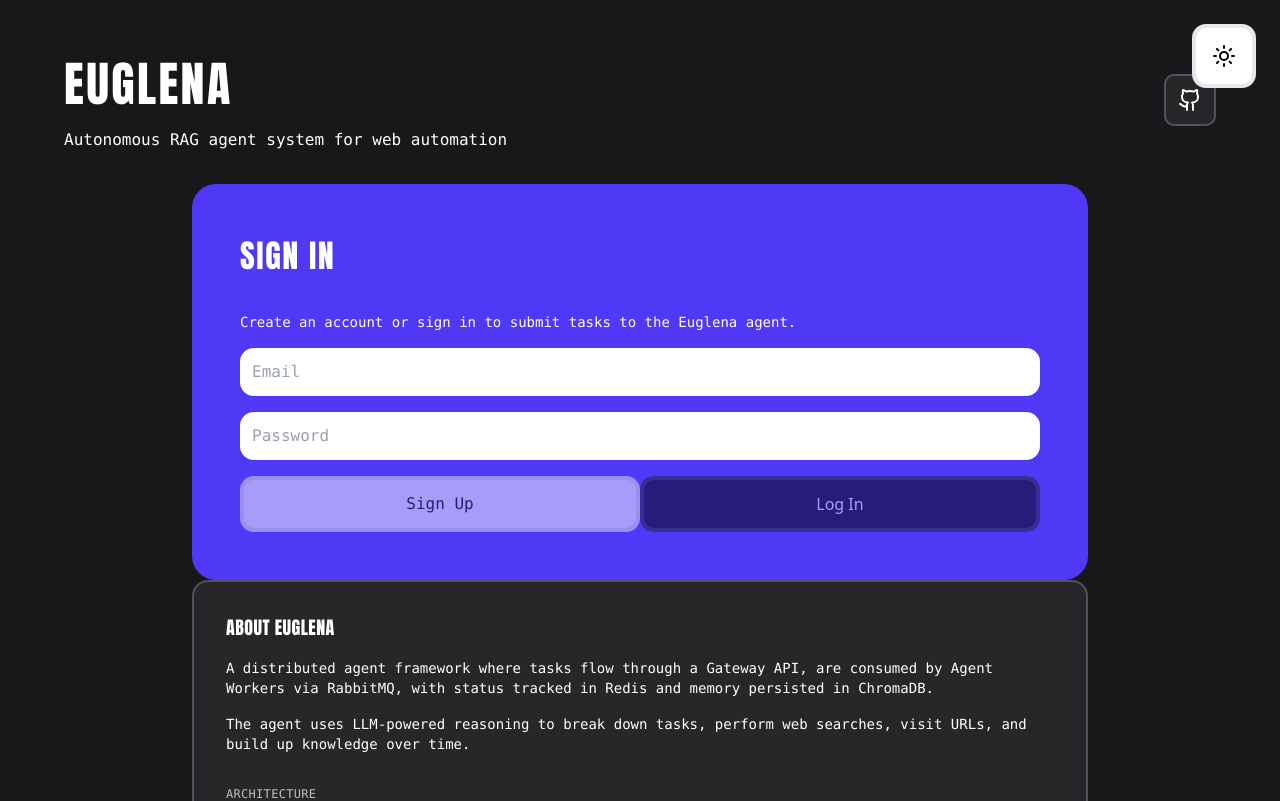
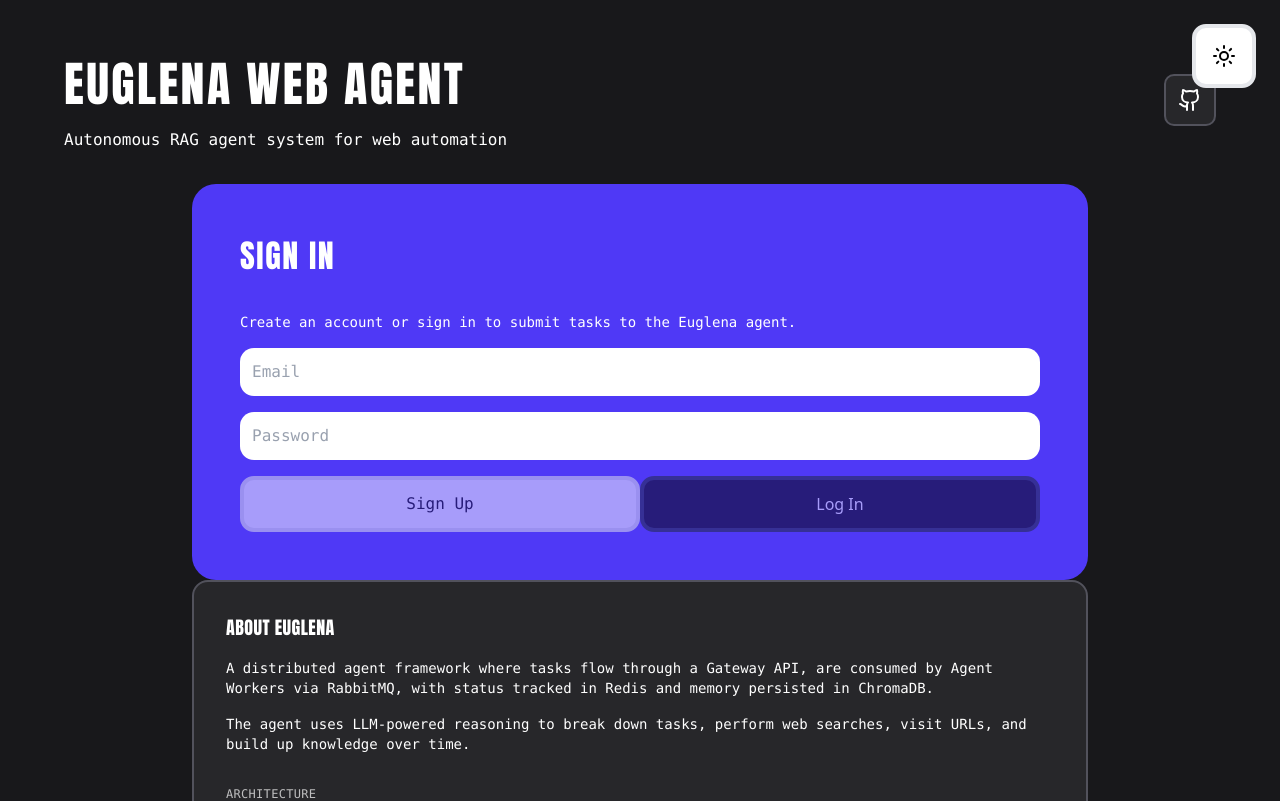
Before and after one commit to Muxite/webRAG, a React (Vite) app in the folder frontend/: page / in a window 1280 px wide. Shown: the top 801 px of the page. Built offline with nearby package versions, Linux system fonts and the light colour scheme; no server answers.

Commit message:
adjusted documentations

```diff
--- a/frontend/src/App.tsx
+++ b/frontend/src/App.tsx
@@ -186,7 +186,7 @@ export default function App() {
               className={`uppercase tracking-wider ${text}`}
               style={{ fontFamily: 'Impact, Arial Black, sans-serif', fontSize: '3rem' }}
             >
-              EUGLENA
+              EUGLENA WEB AGENT
             </h1>
             <p className={`${text} mt-2 font-mono`}>Autonomous RAG agent system for web automation</p>
           </div>
```
Also changed, not shown: 5 other files (tests, documents, lock files or other folders).
